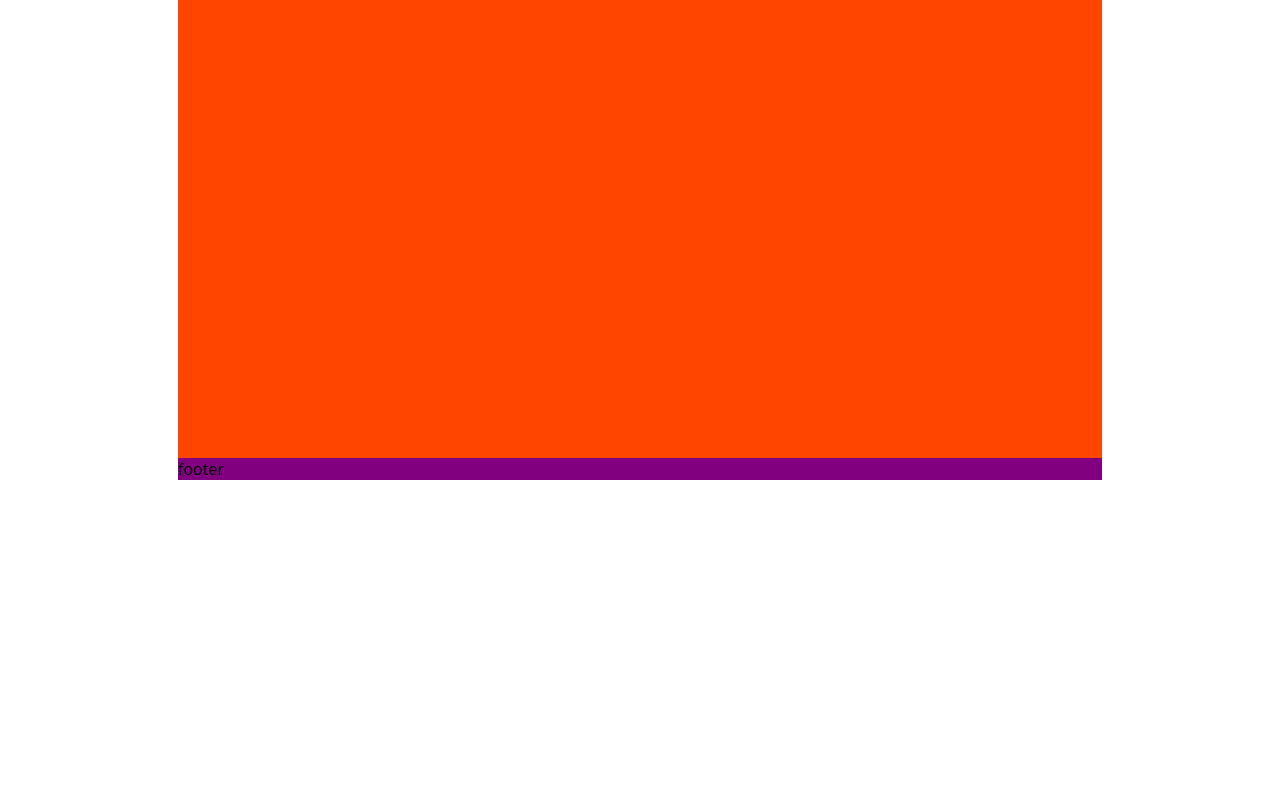
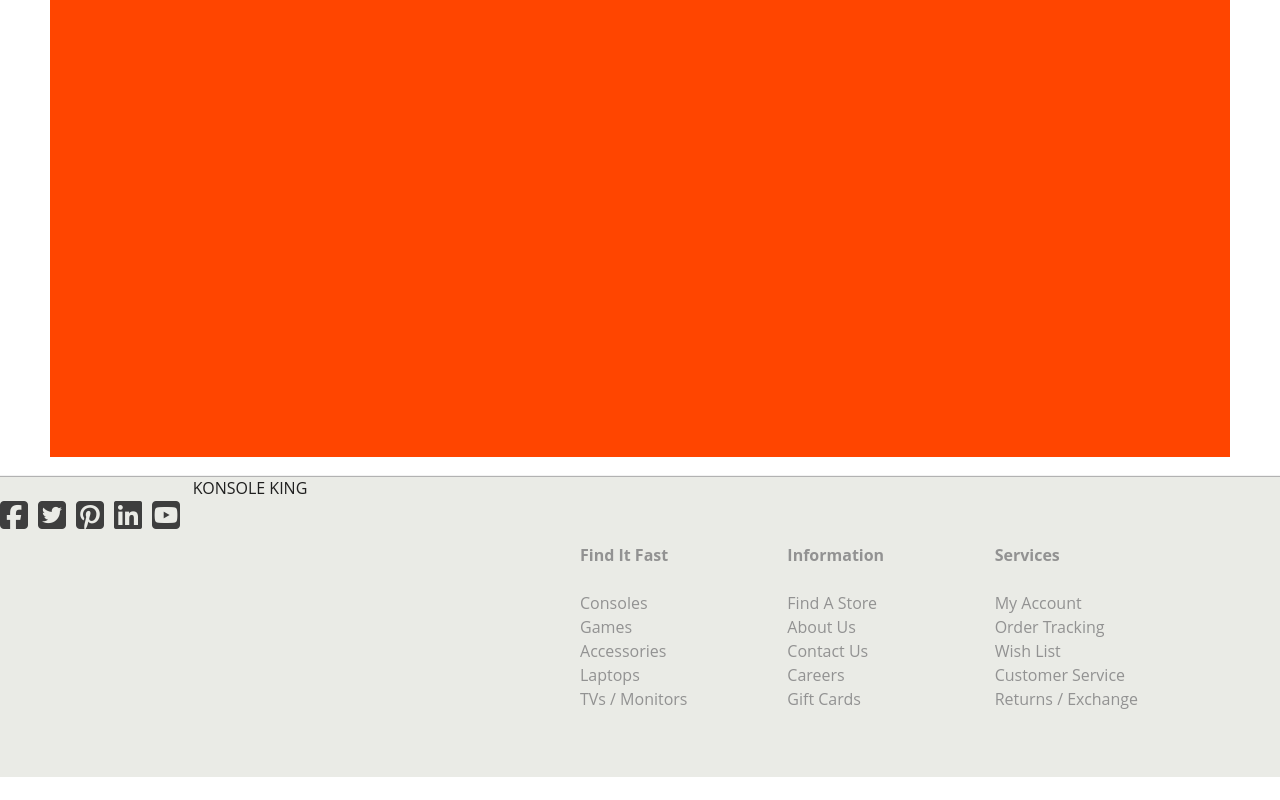
Before and after one commit to jpstanway/konsole-king, a React (Create React App) app: page / in a window 1280 px wide. Shown: the part 763-1563 px from the top of the page. After the commit the page ends 1540 px from the top, so only its background shows below. Built offline with nearby package versions, Linux system fonts and the light colour scheme.

Commit message:
create footer components

```diff
--- a/src/App.js
+++ b/src/App.js
@@ -4,6 +4,7 @@ import "./App.css";
 import Loginbar from "./components/loginbar/loginbar.component";
 import Header from "./components/header/header.component";
 import Home from "./pages/home/home.component";
+import Footer from "./components/footer/footer.component";
 
 function App() {
   return (
@@ -11,6 +12,7 @@ function App() {
       <Loginbar />
       <Header />
       <Home />
+      <Footer />
     </div>
   );
 }
--- /dev/null
+++ b/src/components/footer/footer.component.jsx
@@ -0,0 +1,93 @@
+import React from "react";
+
+import {
+  FooterContainer,
+  FooterInnerContainer,
+  SocialMenu,
+  SocialIcon,
+  FooterMenu
+} from "./footer.styles";
+
+import Logo from "../logo/logo.component";
+
+const Footer = () => (
+  <FooterContainer>
+    <FooterInnerContainer>
+      <div>
+        <Logo />
+        <SocialMenu>
+          <li>
+            <SocialIcon href="#">
+              <i className="fab fa-facebook-square fa-2x"></i>
+            </SocialIcon>
+          </li>
+          <li>
+            <SocialIcon href="#">
+              <i className="fab fa-twitter-square fa-2x"></i>
+            </SocialIcon>
+          </li>
+          <li>
+            <SocialIcon href="#">
+              <i className="fab fa-pinterest-square fa-2x"></i>
+            </SocialIcon>
+          </li>
+          <li>
+            <SocialIcon href="#">
+              <i className="fab fa-linkedin fa-2x"></i>
+            </SocialIcon>
+          </li>
+          <li>
+            <SocialIcon href="#">
+              <i className="fab fa-youtube-square fa-2x"></i>
+            </SocialIcon>
+          </li>
+        </SocialMenu>
+      </div>
+      <FooterMenu>
+        <table>
+          <thead>
+            <tr>
+              <th>Find It Fast</th>
+              <th>Information</th>
+              <th>Services</th>
+            </tr>
+          </thead>
+          <tbody>
+            <tr>
+              <td>&nbsp;</td>
+              <td>&nbsp;</td>
+              <td>&nbsp;</td>
+            </tr>
+            <tr>
+              <td>Consoles</td>
+              <td>Find A Store</td>
+              <td>My Account</td>
+            </tr>
+            <tr>
+              <td>Games</td>
+              <td>About Us</td>
+              <td>Order Tracking</td>
+            </tr>
+            <tr>
+              <td>Accessories</td>
+              <td>Contact Us</td>
+              <td>Wish List</td>
+            </tr>
+            <tr>
+              <td>Laptops</td>
+              <td>Careers</td>
+              <td>Customer Service</td>
+            </tr>
+            <tr>
+              <td>TVs / Monitors</td>
+              <td>Gift Cards</td>
+              <td>Returns / Exchange</td>
+            </tr>
+          </tbody>
+        </table>
+      </FooterMenu>
+    </FooterInnerContainer>
+  </FooterContainer>
+);
+
+export default Footer;
--- /dev/null
+++ b/src/components/footer/footer.styles.jsx
@@ -0,0 +1,49 @@
+import styled from "styled-components";
+import { device, size } from "../../scripts/media";
+
+export const FooterContainer = styled.footer`
+  background-color: var(--color-grey-light);
+  box-shadow: 0px -1px 1px rgba(0, 0, 0, 0.3);
+`;
+
+export const FooterInnerContainer = styled.div`
+  display: grid;
+  grid-template-columns: 50rem 1fr;
+  height: 100%;
+  max-width: ${size.laptopL};
+
+  @media ${device.tablet} {
+    grid-template-columns: 1fr;
+  }
+`;
+
+export const SocialMenu = styled.ul`
+  list-style-type: none;
+  display: flex;
+`;
+
+export const SocialIcon = styled.a`
+  margin-right: 1rem;
+  color: var(--color-grey-dark);
+
+  &:hover {
+    color: var(--color-grey);
+  }
+`;
+
+export const FooterMenu = styled.div`
+  color: var(--color-grey);
+  display: flex;
+  align-items: center;
+
+  table {
+    margin: auto;
+    text-align: left;
+    width: 80%;
+  }
+
+  th,
+  td {
+    width: 33.333%;
+  }
+`;
--- a/src/components/header/header.component.jsx
+++ b/src/components/header/header.component.jsx
@@ -3,14 +3,13 @@ import React from "react";
 import {
   HeaderContainer,
   Navbar,
-  LogoContainer,
-  Logo,
   ContactAndSearchContainer,
   ContactList,
   ContactItem,
   PurchaseContainer
 } from "./header.styles";
 
+import Logo from "../logo/logo.component";
 import SearchBar from "../search-bar/search-bar.component";
 import AccountActions from "../account-actions/account-actions.component";
 import CartDropdown from "../cart-dropdown/cart-dropdown.component";
@@ -18,9 +17,7 @@ import CartDropdown from "../cart-dropdown/cart-dropdown.component";
 const Header = () => (
   <HeaderContainer>
     <Navbar>
-      <LogoContainer>
-        <Logo to="/">Konsole King</Logo>
-      </LogoContainer>
+      <Logo />
       <ContactAndSearchContainer>
         <ContactList>
           <ContactItem>
--- a/src/components/header/header.styles.jsx
+++ b/src/components/header/header.styles.jsx
@@ -1,9 +1,8 @@
 import styled from "styled-components";
-import { Link } from "react-router-dom";
 import { device, size } from "../../scripts/media";
 
 export const HeaderContainer = styled.div`
-  border-bottom: 1px solid var(--color-black);
+  box-shadow: 0px 1px 1px rgba(0, 0, 0, 0.2);
   font-size: 1.4rem;
 `;
 
@@ -15,7 +14,7 @@ export const Navbar = styled.div`
   padding: 2rem 5rem;
   width: 100%;
   margin: auto;
-  max-width: ${size.laptop};
+  max-width: ${size.laptopL};
 
   @media ${device.laptop} {
     height: auto;
@@ -26,18 +25,6 @@ export const Navbar = styled.div`
   @media ${device.mobileL} {
     padding: 4rem 0;
   }
-`;
-
-export const LogoContainer = styled.div`
-  display: flex;
-  align-items: center;
-  justify-content: center;
-  min-width: 11rem;
-`;
-
-export const Logo = styled(Link)`
-  color: var(--color-black);
-  text-transform: uppercase;
 `;
 
 export const ContactAndSearchContainer = styled.div`
--- a/src/components/loginbar/loginbar.styles.jsx
+++ b/src/components/loginbar/loginbar.styles.jsx
@@ -1,5 +1,5 @@
 import styled from "styled-components";
-import { device } from "../../scripts/media";
+import { device, size } from "../../scripts/media";
 
 export const LoginbarContainer = styled.div`
   background-color: var(--color-grey-light);
@@ -13,7 +13,7 @@ export const LoginMenu = styled.div`
   justify-content: flex-end;
   width: 100%;
   margin: auto;
-  max-width: var(--breakpoint-xl);
+  max-width: ${size.laptopL}
   position: relative;
 `;
 
--- /dev/null
+++ b/src/components/logo/logo.component.jsx
@@ -0,0 +1,11 @@
+import React from "react";
+
+import { LogoContainer, LogoImg } from "./logo.styles";
+
+const Logo = () => (
+  <LogoContainer>
+    <LogoImg to="/">Konsole King</LogoImg>
+  </LogoContainer>
+);
+
+export default Logo;
--- /dev/null
+++ b/src/components/logo/logo.styles.jsx
@@ -0,0 +1,14 @@
+import styled from "styled-components";
+import { Link } from "react-router-dom";
+
+export const LogoContainer = styled.div`
+  display: flex;
+  align-items: center;
+  justify-content: center;
+  min-width: 11rem;
+`;
+
+export const LogoImg = styled(Link)`
+  color: var(--color-black);
+  text-transform: uppercase;
+`;
--- a/src/components/search-bar/search-bar.styles.jsx
+++ b/src/components/search-bar/search-bar.styles.jsx
@@ -6,7 +6,7 @@ export const SearchContainer = styled.form`
   border: 3px solid var(--color-grey-light);
   border-radius: 4px;
   display: grid;
-  grid-template-columns: 35rem 1fr 5rem;
+  grid-template-columns: 50rem 1fr 5rem;
   margin-top: 5px;
 
   @media ${device.tablet} {
--- a/src/pages/home/home.component.jsx
+++ b/src/pages/home/home.component.jsx
@@ -9,7 +9,6 @@ const Home = () => (
       <div style={{ backgroundColor: "yellow" }}>img slider</div>
     </div>
     <div style={{ backgroundColor: "orangered" }}>categories</div>
-    <div style={{ backgroundColor: "purple" }}>footer</div>
   </HomePage>
 );
 
--- a/src/pages/home/home.styles.jsx
+++ b/src/pages/home/home.styles.jsx
@@ -6,6 +6,6 @@ export const HomePage = styled.div`
   grid-template-rows: repeat(2, 50rem);
   padding: 2rem 5rem;
   width: 100%;
-  max-width: ${size.laptop};
+  max-width: ${size.laptopL};
   margin: auto;
 `;
```
